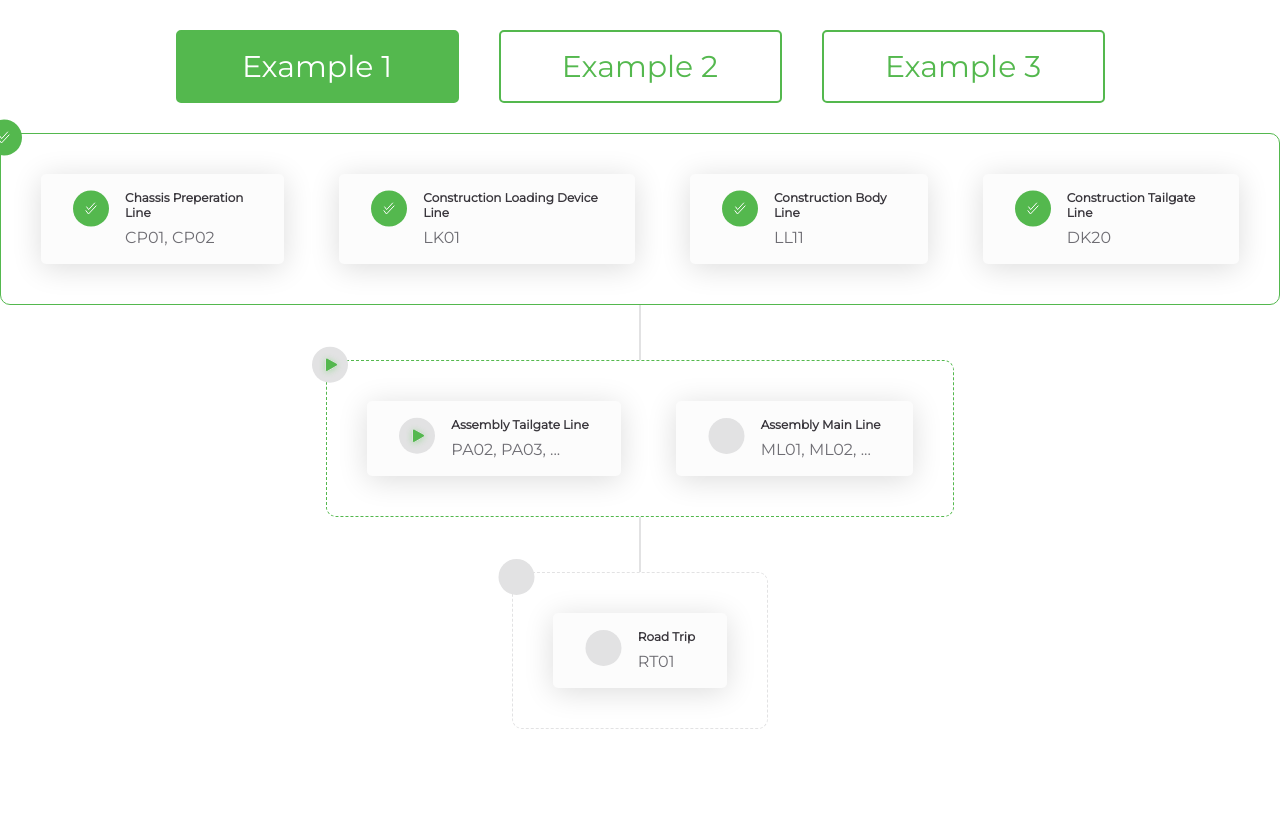
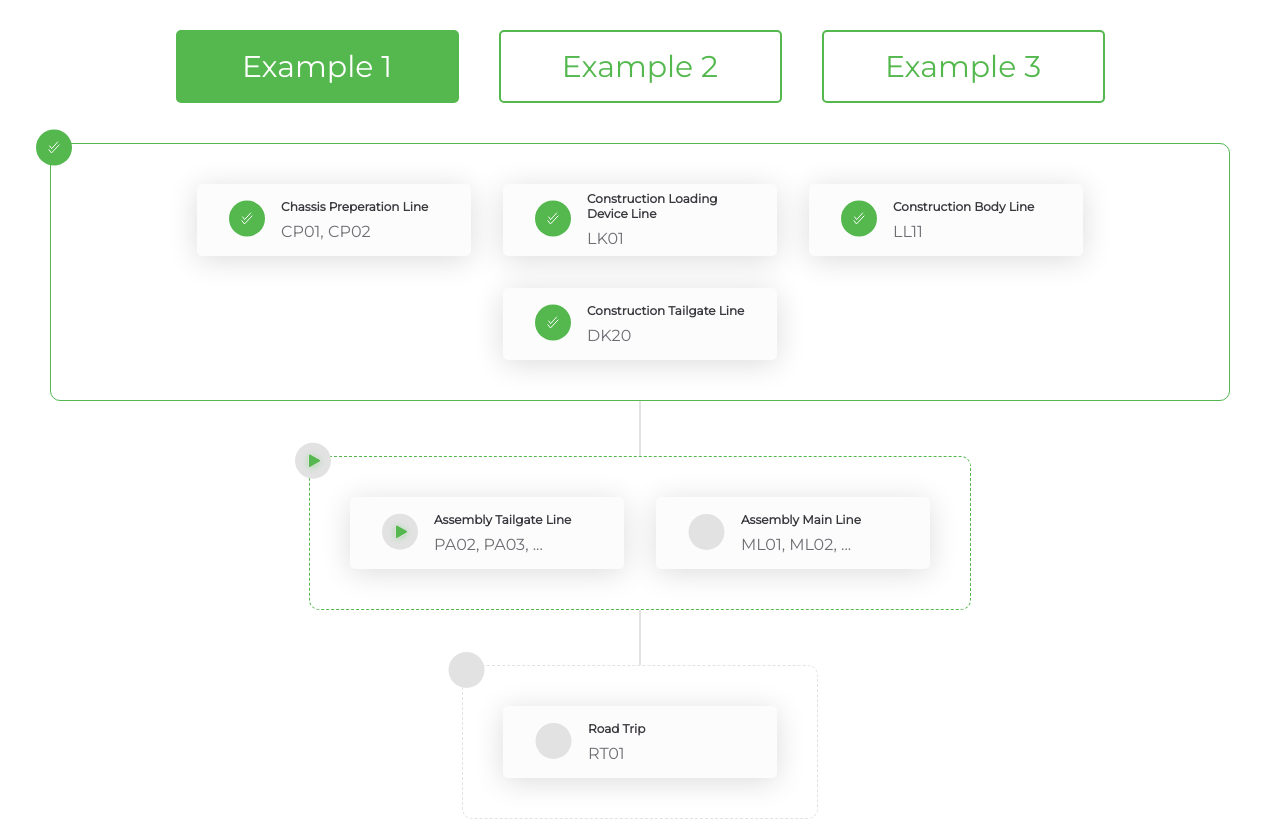
Before and after one commit to Manoj201/innovative-product, a React (Create React App) app: page / in a window 1280 px wide. Built offline with nearby package versions, Linux system fonts and the light colour scheme.

Commit message:
handled responsive with material grid

```diff
--- a/src/components/exampleButton/ExampleButton.css
+++ b/src/components/exampleButton/ExampleButton.css
@@ -12,6 +12,7 @@
     margin-left: 20px;
     margin-right: 20px;
     cursor: pointer;
+    margin-bottom: 10px;
 }
 
 .button-root-selected {
@@ -19,10 +20,10 @@
     color: #ffffff;
 }
 
-@media screen and (max-width: 480px) {
+/* @media screen and (max-width: 480px) {
     .button-root{
         margin-left: 0px;
         margin-right:  0px;
         margin-bottom: 10px;
     }
-}
+} */
--- a/src/components/exampleSelector/ExampleSelector.css
+++ b/src/components/exampleSelector/ExampleSelector.css
@@ -1,12 +1,14 @@
 .selector-container {
     display: flex;
-    flex-direction: row;
+    flex-wrap: wrap;
+    /* flex-direction: row; */
     margin-top: 30px;
     margin-bottom: 30px;
+    justify-content: center;
 }
 
-@media screen and (max-width: 480px) {
+/* @media screen and (max-width: 480px) {
     .selector-container {
         flex-direction: column;
     }
-}
+} */
--- a/src/components/itemCardWrapper/ItemCardWrapper.component.js
+++ b/src/components/itemCardWrapper/ItemCardWrapper.component.js
@@ -1,5 +1,7 @@
 import React, { useMemo } from "react";
 import classNames from "classnames";
+
+import Grid from "@mui/material/Grid";
 
 import ItemCard from "../itemcard/ItemCard.component";
 
@@ -29,7 +31,9 @@ const ItemCardWrapper = ({ data }) => {
       <div className="icon-wrapper">
         <img src={iconMap[flowGroupStatus]} alt="progress" />
       </div>
+      <Grid container spacing={4} justifyContent="center" alignItems="center">
         {data.map((item, index) => (
+          <Grid item>
             <ItemCard
               key={`item-card-${item.idFlowItem}`}
               status={item.itemStatus}
@@ -37,7 +41,9 @@ const ItemCardWrapper = ({ data }) => {
               subItems={item.subItems}
               isLast={index === data.length - 1}
             />
+          </Grid>
         ))}
+      </Grid>
     </div>
   );
 };
--- a/src/components/itemCardWrapper/ItemCardWrapper.css
+++ b/src/components/itemCardWrapper/ItemCardWrapper.css
@@ -5,6 +5,8 @@
     position: relative;
     display: flex;
     flex-direction: row;
+    margin-right: 50px;
+    margin-left: 50px;
 }
 
 @media screen and (max-width: 480px) {
--- a/src/components/itemcard/ItemCard.css
+++ b/src/components/itemcard/ItemCard.css
@@ -8,7 +8,9 @@
     box-shadow: 0px 4px 30px #00000024;
     border-radius: 5px;
     cursor: pointer;
-    margin-right: 55px;
+    /* margin-right: 55px; */
+    width: 210px;
+    height: 40px;
 }
 
 .item-card:hover {
--- a/src/components/subItemCard/SubItemCard.css
+++ b/src/components/subItemCard/SubItemCard.css
@@ -1,6 +1,6 @@
 .sub-item-container {
     background-color: 	 #FCFCFC;
-    margin-right: 55px;
+    /* margin-right: 55px; */
     display: flex;
     flex-direction: column;
     padding: 24px 16px 8px;
```
Lines whose indentation alone changed are shown as unchanged.
